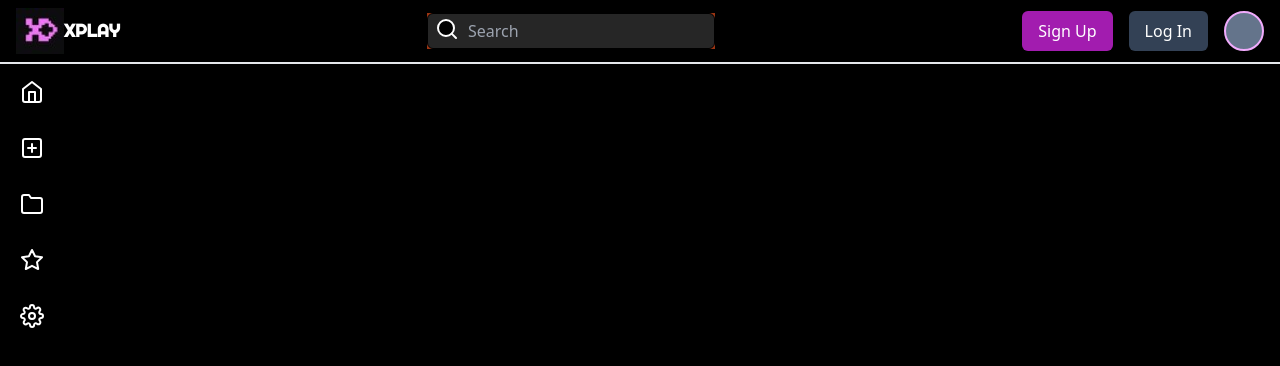
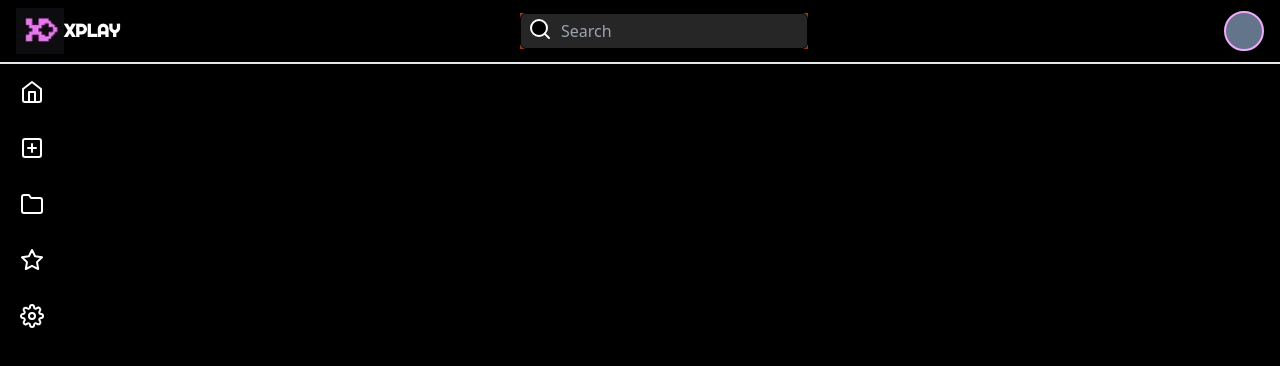
Before and after one commit to devSalas/Landing-Page, a React (Vite) app: page /view in a window 1280 px wide. Shown: the top 366 px of the page. Built offline with nearby package versions, Linux system fonts and the light colour scheme.

Commit message:
fix: comentado componente btnsRegistro por bugs
 esta por arreglar

```diff
--- a/src/components/Nav.jsx
+++ b/src/components/Nav.jsx
@@ -52,7 +52,7 @@ export default function Nav() {
 
 			<section className='flex items-center gap-4'>
 				<nav className='flex gap-4'>
-					{<BtnsRegistro/>}
+					{/* {<BtnsRegistro/>} */}
 				</nav>
 
 				<div className="perfil flex gap-4 items-center">
```
